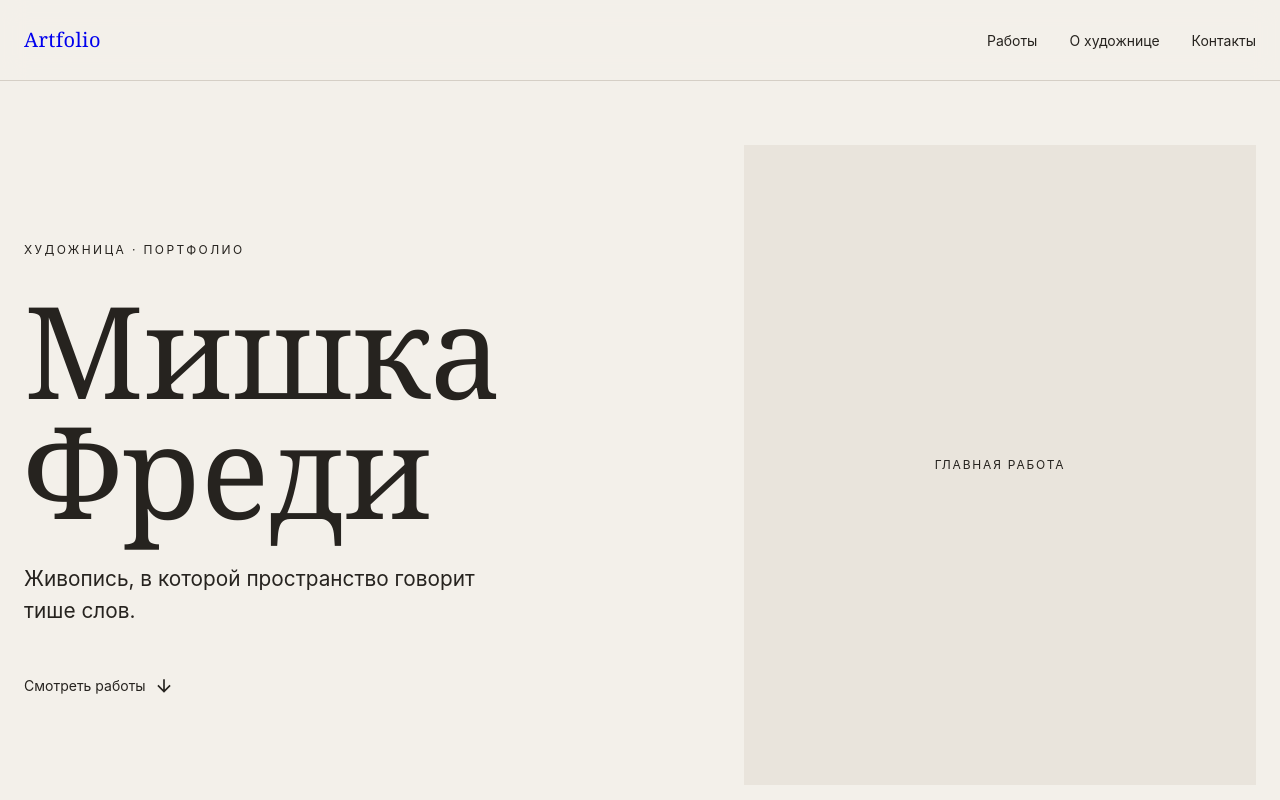
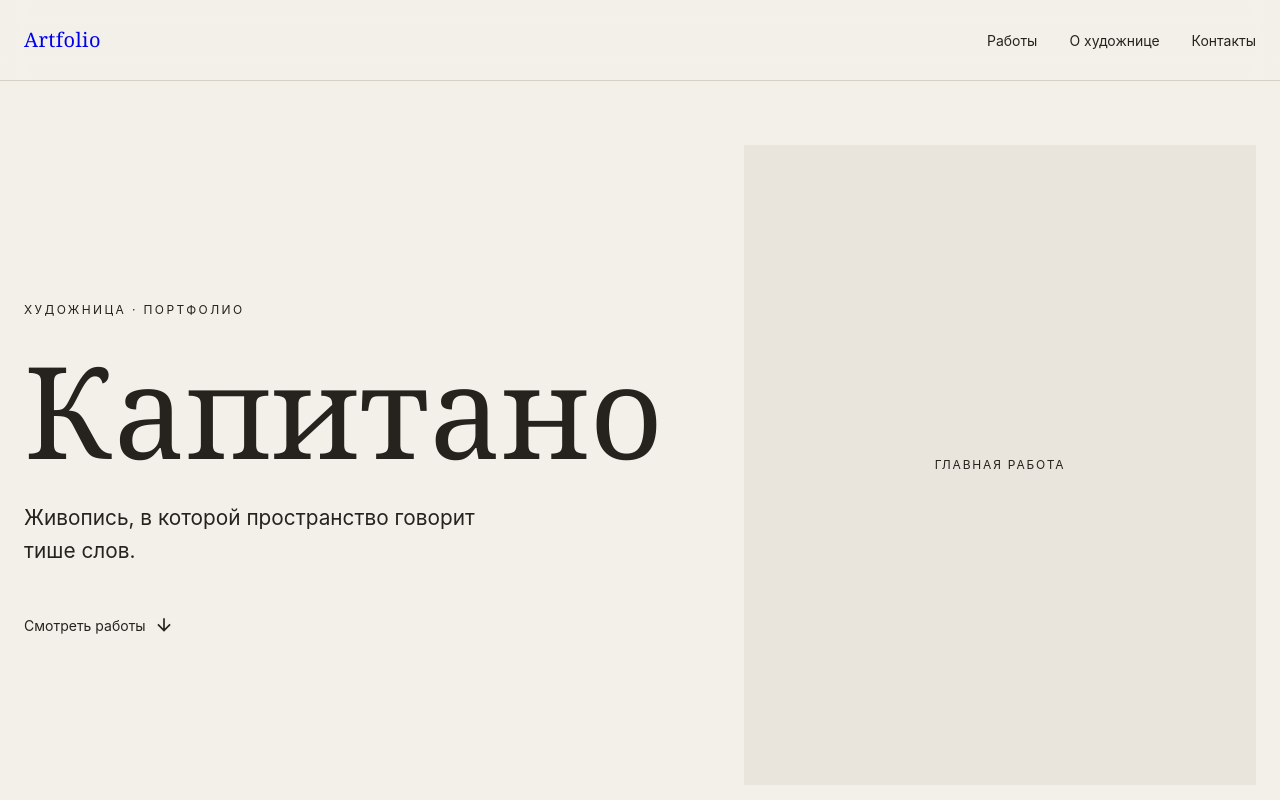
Before and after one commit to MaksimovYuriy/Artfolio, a React (Vite) app in the folder frontend/: page / in a window 1280 px wide. Shown: the top 800 px of the page. Built offline with nearby package versions, Linux system fonts and the light colour scheme.

Commit message:
Изменение данных

```diff
--- a/frontend/src/data/artist.ts
+++ b/frontend/src/data/artist.ts
@@ -3,7 +3,7 @@ import type { ArtistProfile } from '../types/artist'
 // TEMPORARY CONTENT: this is the single place for all artist-facing copy and links.
 export const mockArtist: ArtistProfile = {
   brandName: 'Artfolio',
-  name: 'Мишка Фреди',
+  name: 'Капитано',
   tagline: 'Живопись, в которой пространство говорит тише слов.',
   biography:
     'Здесь появится краткая биография художницы: образование, творческий путь и важные этапы практики.',
```
